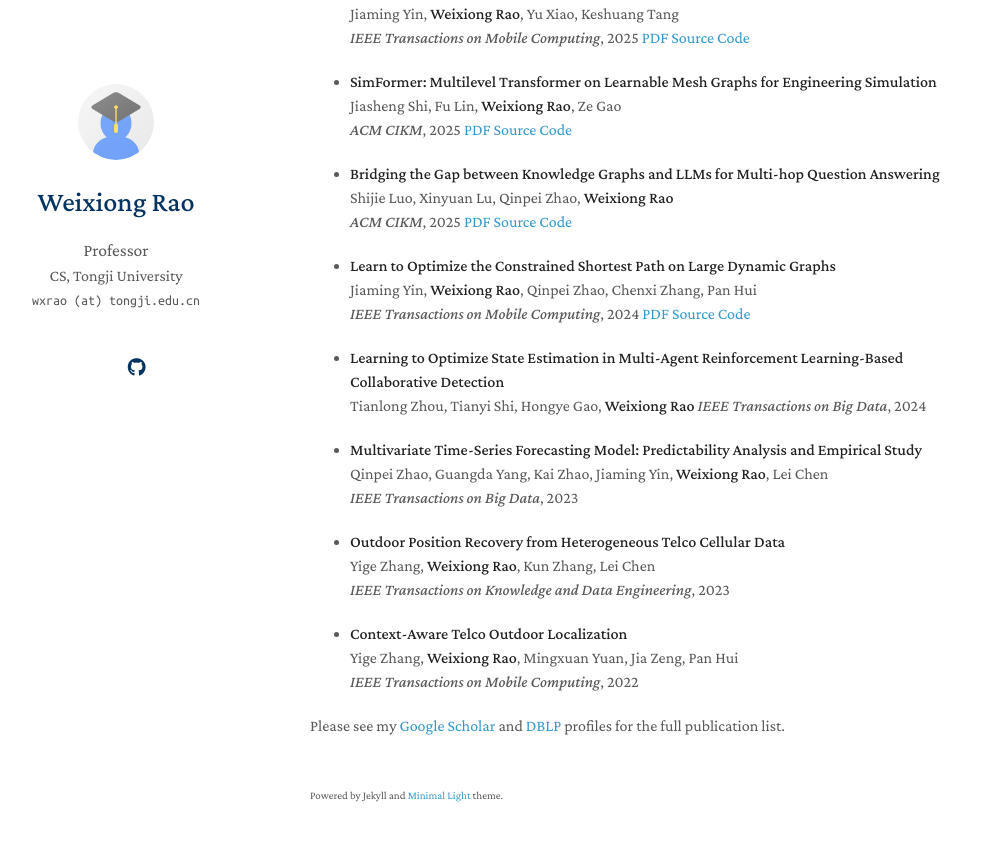
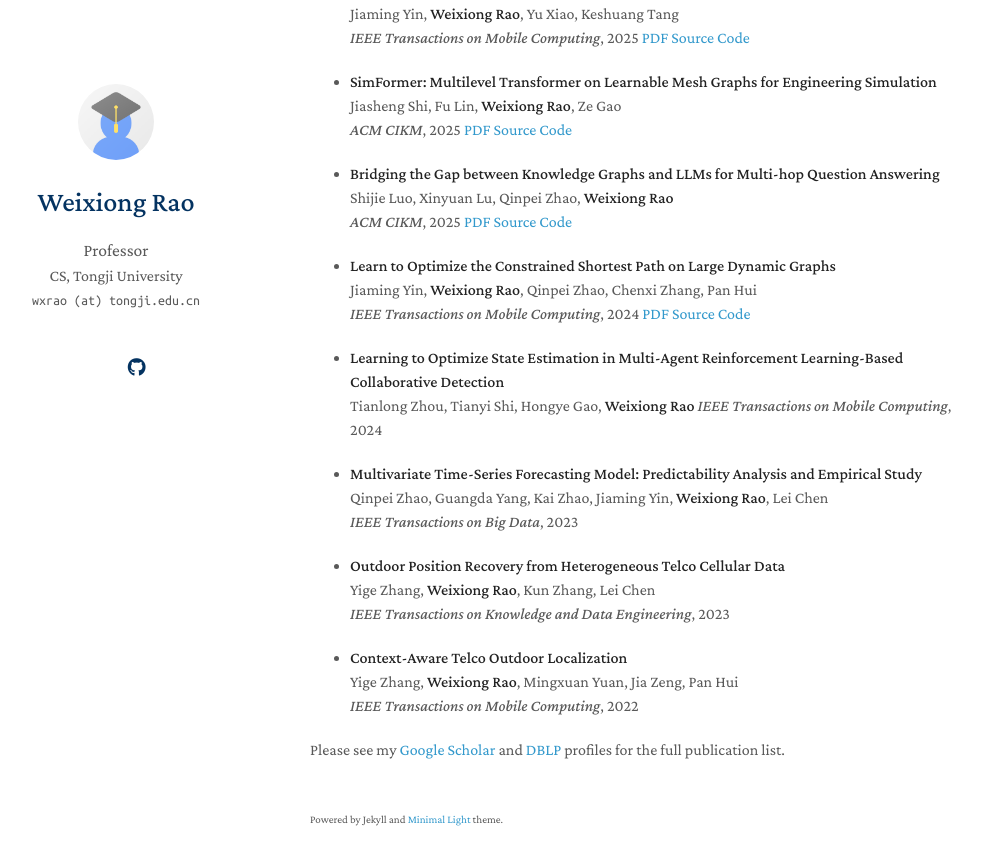
Before and after one commit to wxrao/wxrao.github.io, a Jekyll site: the page built from index.md, in a window 1280 px wide and 900 px high, scrolled down 1031 px. Shown: the top 865 px of the window, without its empty margins (160-1142 px from the left). Built offline with Jekyll 4.4.1, drawn with Linux system fonts in a browser that asks for light colours; a style sheet for code colours, icons or effects is not loaded; our own code applies the rules of GitHub Pages for plain Markdown files.

Commit message:
Update index.md

```diff
--- a/index.md
+++ b/index.md
@@ -43,7 +43,7 @@ I am looking for motivated **Ph.D. and Master students** interested in spatio-te
 
 - **Learning to Optimize State Estimation in Multi-Agent Reinforcement Learning-Based Collaborative Detection**
   	Tianlong Zhou, Tianyi Shi, Hongye Gao, **Weixiong Rao**
-  *IEEE Transactions on Big Data*, 2024
+  *IEEE Transactions on Mobile Computing*, 2024
 
 - **Multivariate Time-Series Forecasting Model: Predictability Analysis and Empirical Study**
   Qinpei Zhao, Guangda Yang, Kai Zhao, Jiaming Yin, **Weixiong Rao**, Lei Chen
```
